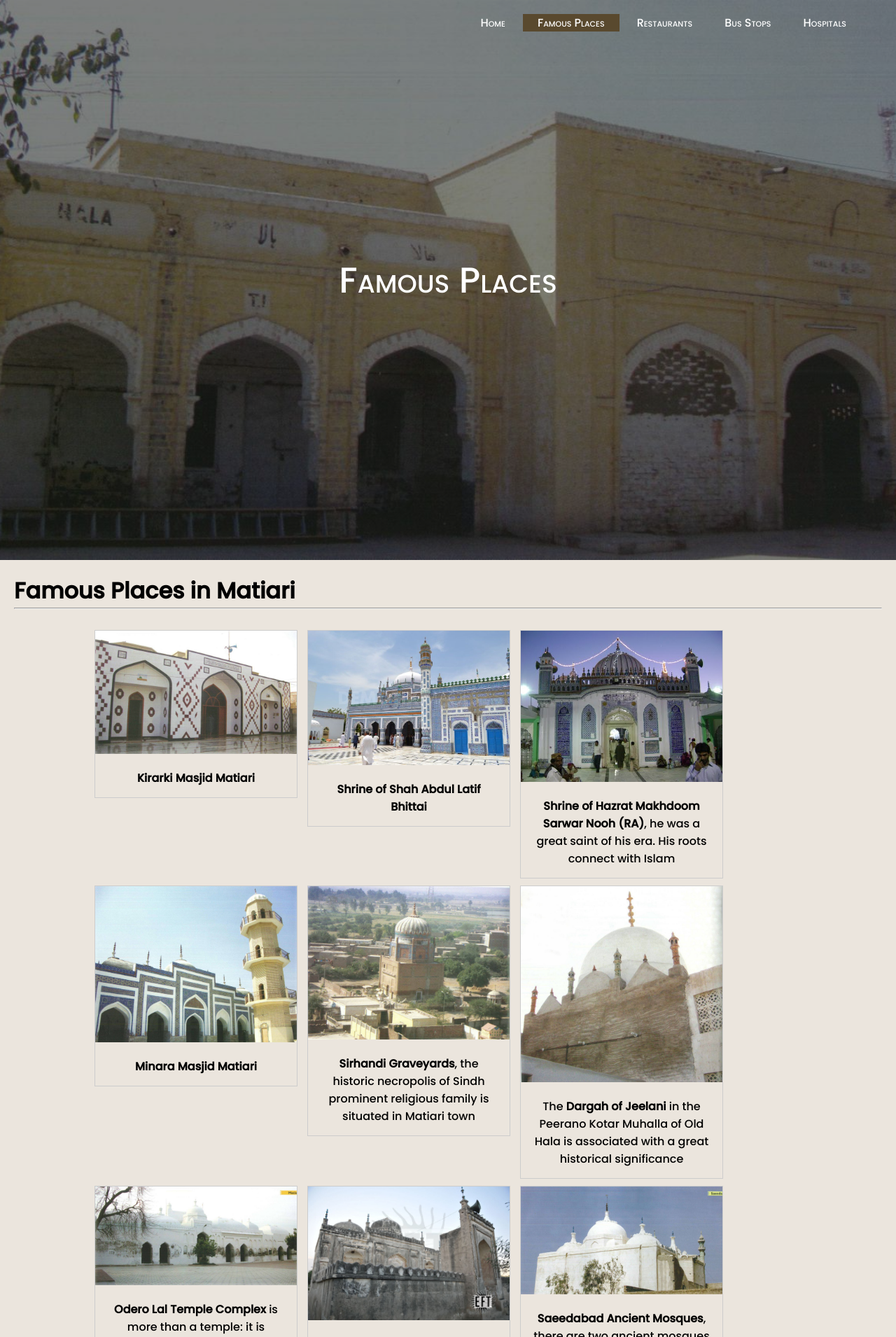
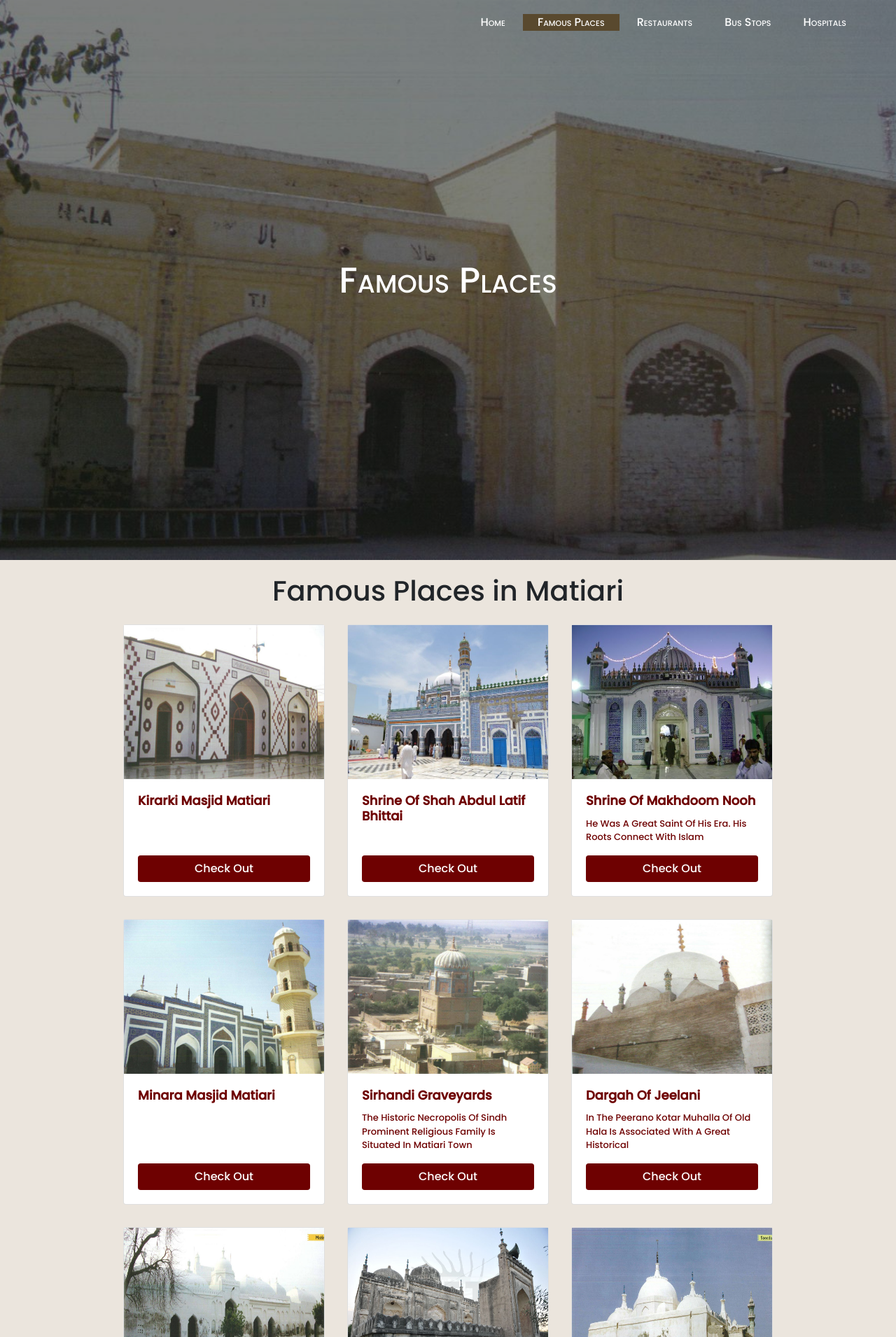
Before and after one commit to RashmikaLakshan/ExploreMatiari-HCI, a PHP site: page /famousplaces.html in a window 1280 px wide. Shown: the top 1910 px of the page at 70% size. Run offline with PHP 8.4, Linux system fonts and the light colour scheme; some libraries are stand-ins or nearby versions.

Commit message:
Change famous places tiles

```diff
--- a/css/style.css
+++ b/css/style.css
@@ -102,7 +102,8 @@ header {
 
 /* HISTORY */
 .history {
-  margin: 20px;
+  /* margin: 20px; */
+  padding-top: 20px;
 }
 
 .history-para {
@@ -276,3 +277,38 @@ header {
 .logo-text .logo-span {
   color: #a2c376;
 }
+
+.zoom {
+  transition: transform .5s;
+}
+
+.zoom:hover {
+  box-shadow: 0 4px 8px 0 rgba(0, 0, 0, 0.2), 0 6px 20px 0 rgba(0, 0, 0, 0.19);
+  -ms-transform: scale(1.05); /* IE 9 */
+  -webkit-transform: scale(1.05); /* Safari 3-8 */
+  transform: scale(1.05);
+}
+
+.btn-checkout{
+  background-color: #6e0101;
+  color: white;
+}
+
+.btn-checkout:hover{
+  background-color: rgb(235, 235, 235);
+  color: #6e0101;
+}
+
+.card-title{
+  font-size: large;
+  color: #6e0101;
+  font-weight: bold;
+  text-transform: capitalize;
+}
+
+.card-text{
+  font-size: small;
+  color: #6e0101;
+  font-weight: 400;
+  text-transform: capitalize;
+}
--- a/famousplaces.html
+++ b/famousplaces.html
@@ -14,6 +14,7 @@
     <meta charset="UTF-8" />
     <meta name="viewport" content="width=device-width, initial-scale=1.0" />
     <link rel="stylesheet" href="css/style.css" type="text/css" />
+    <link rel="stylesheet" href="https://maxcdn.bootstrapcdn.com/bootstrap/4.0.0/css/bootstrap.min.css" integrity="sha384-Gn5384xqQ1aoWXA+058RXPxPg6fy4IWvTNh0E263XmFcJlSAwiGgFAW/dAiS6JXm" crossorigin="anonymous">
     <title>Explore Matiari</title>
   </head>
 
@@ -47,15 +48,16 @@
     <!-- // Title heading -->
 
     <!-- PAGE WRAPPER -->
-    <div class="page-wrapper">
-      <div class="history">
-        <h1 class="history-heading1">Famous Places in Matiari</h1>
+    <div class="page-wrapper" >
+      <div class="history d-flex justify-content-center">
+        <h1 class="history-heading1 text-center" >Famous Places in Matiari</h1>
         <hr />
       </div>
       <!-- IMAGE GALLERY -->
-      <div class="image-gallery">
+      <!-- <div class="image-gallery"> -->
+
         <!-- IMAGE -->
-        <div class="responsive">
+        <!-- <div class="responsive">
           <div class="gallery">
             <a href="images/famousplaces/masjidKirarki.jpg" target="_blank"
               ><img
@@ -67,11 +69,10 @@
             /></a>
             <div class="des"><strong>Kirarki Masjid Matiari</strong></div>
           </div>
-        </div>
+        </div> -->
         <!-- // IMAGE -->
-
         <!-- IMAGE -->
-        <div class="responsive">
+        <!-- <div class="responsive">
           <div class="gallery">
             <a
               href="images/famousplaces/shrineShahAbdulLatif.jpg"
@@ -87,9 +88,9 @@
               <strong>Shrine of Shah Abdul Latif Bhittai</strong>
             </div>
           </div>
-        </div>
+        </div> -->
         <!-- IMAGE -->
-        <div class="responsive">
+        <!-- <div class="responsive">
           <div class="gallery">
             <a href="images/famousplaces/shrineMakhdoomNooh.jpg" target="_blank"
               ><img
@@ -104,10 +105,10 @@
               was a great saint of his era. His roots connect with Islam
             </div>
           </div>
-        </div>
+        </div> -->
         <!-- // IMAGE -->
         <!-- IMAGE -->
-        <div class="responsive">
+        <!-- <div class="responsive">
           <div class="gallery">
             <a href="images/famousplaces/masjidMinara.jpg" target="_blank"
               ><img
@@ -119,10 +120,10 @@
             /></a>
             <div class="des"><strong>Minara Masjid Matiari</strong></div>
           </div>
-        </div>
+        </div> -->
         <!-- // IMAGE -->
         <!-- IMAGE -->
-        <div class="responsive">
+        <!-- <div class="responsive">
           <div class="gallery">
             <a href="images/famousplaces/graveyardSirhari.jpg" target="_blank"
               ><img
@@ -137,10 +138,10 @@
               Sindh prominent religious family is situated in Matiari town
             </div>
           </div>
-        </div>
+        </div> -->
         <!-- // IMAGE -->
         <!-- IMAGE -->
-        <div class="responsive">
+        <!-- <div class="responsive">
           <div class="gallery">
             <a href="images/famousplaces/shrineJeelani.jpg" target="_blank"
               ><img
@@ -156,10 +157,10 @@
               significance
             </div>
           </div>
-        </div>
+        </div> -->
         <!-- // IMAGE -->
         <!-- IMAGE -->
-        <div class="responsive">
+        <!-- <div class="responsive">
           <div class="gallery">
             <a href="images/famousplaces/templecomplex.jpg" target="_blank"
               ><img
@@ -174,10 +175,10 @@
               it is centuries old sanctuary for Hindus and Muslims
             </div>
           </div>
-        </div>
+        </div> -->
         <!-- // IMAGE -->
         <!-- IMAGE -->
-        <div class="responsive">
+        <!-- <div class="responsive">
           <div class="gallery">
             <a href="images/famousplaces/tombsTalpurs.jpg" target="_blank"
               ><img
@@ -192,10 +193,10 @@
               the capital of the Talpurs before they moved to Hyderabad,
             </div>
           </div>
-        </div>
+        </div> -->
         <!-- // IMAGE -->
         <!-- IMAGE -->
-        <div class="responsive">
+        <!-- <div class="responsive">
           <div class="gallery">
             <a href="images/famousplaces/masjidSaeedabad.jpg" target="_blank"
               ><img
@@ -211,10 +212,10 @@
               situated in new and the old Saeedabad localities
             </div>
           </div>
-        </div>
+        </div> -->
         <!-- // IMAGE -->
         <!-- IMAGE -->
-        <div class="responsive">
+        <!-- <div class="responsive">
           <div class="gallery">
             <a href="images/famousplaces/saeedabadprison.jpg" target="_blank"
               ><img
@@ -230,10 +231,10 @@
               their existence
             </div>
           </div>
-        </div>
+        </div> -->
         <!-- // IMAGE -->
         <!-- IMAGE -->
-        <div class="responsive">
+        <!-- <div class="responsive">
           <div class="gallery">
             <a href="images/famousplaces/saeedabadprison2.jpg" target="_blank"
               ><img
@@ -245,10 +246,10 @@
             /></a>
             <div class="des"><strong> Saeedabad Prison (1928) </strong></div>
           </div>
-        </div>
+        </div> -->
         <!-- // IMAGE -->
         <!-- IMAGE -->
-        <div class="responsive">
+        <!-- <div class="responsive">
           <div class="gallery">
             <a href="images/famousplaces/pirjhando.jpg" target="_blank"
               ><img
@@ -263,10 +264,10 @@
               one of the prominent and prestigious centres
             </div>
           </div>
-        </div>
+        </div> -->
         <!-- // IMAGE -->
         <!-- IMAGE -->
-        <div class="responsive">
+        <!-- <div class="responsive">
           <div class="gallery">
             <a href="images/famousplaces/shrineHashim.jpg" target="_blank"
               ><img
@@ -280,10 +281,10 @@
               <strong>Shrine of Sakhi Syed Hashim Shah Badshah</strong>
             </div>
           </div>
-        </div>
+        </div> -->
         <!-- // IMAGE -->
         <!-- IMAGE -->
-        <div class="responsive">
+        <!-- <div class="responsive">
           <div class="gallery">
             <a href="images/famousplaces/masjidJamia.jpg" target="_blank"
               ><img
@@ -295,10 +296,10 @@
             /></a>
             <div class="des"><strong>Jamia Masjid Matiari</strong></div>
           </div>
-        </div>
+        </div> -->
         <!-- // IMAGE -->
         <!-- IMAGE -->
-        <div class="responsive">
+        <!-- <div class="responsive">
           <div class="gallery">
             <a href="images/famousplaces/shrineRakundin.jpg" target="_blank"
               ><img
@@ -312,10 +313,16 @@
               <strong>Shrine of Sakhi Syed Rakundin Shah Badshah</strong>
             </div>
           </div>
-        </div>
+        </div> -->
         <!-- // IMAGE  -->
+      <!-- </div> -->
+      <!-- // IMAGE GALLERY-->
+
+      <div class="container">
+        <div class="row justify-content-center d-flex" id="gallery" ></div>
       </div>
-      <!-- // IMAGE GALLERY-->
+
+
     </div>
     <!-- // PAGE WRAPPER-->
 
@@ -366,3 +373,120 @@
     <!-- // Footer -->
   </body>
 </html>
+
+<script src="https://ajax.googleapis.com/ajax/libs/jquery/3.5.1/jquery.min.js"></script>
+<script src="https://code.jquery.com/jquery-3.2.1.slim.min.js" integrity="sha384-KJ3o2DKtIkvYIK3UENzmM7KCkRr/rE9/Qpg6aAZGJwFDMVNA/GpGFF93hXpG5KkN" crossorigin="anonymous"></script>
+<script src="https://cdnjs.cloudflare.com/ajax/libs/popper.js/1.12.9/umd/popper.min.js" integrity="sha384-ApNbgh9B+Y1QKtv3Rn7W3mgPxhU9K/ScQsAP7hUibX39j7fakFPskvXusvfa0b4Q" crossorigin="anonymous"></script>
+<script src="https://maxcdn.bootstrapcdn.com/bootstrap/4.0.0/js/bootstrap.min.js" integrity="sha384-JZR6Spejh4U02d8jOt6vLEHfe/JQGiRRSQQxSfFWpi1MquVdAyjUar5+76PVCmYl" crossorigin="anonymous"></script>
+<script>
+  var data = [
+    {
+      "image":"images/famousplaces/masjidKirarki.jpg",
+      "title": "Kirarki Masjid Matiari",
+      "description":"",
+      "link": "https://youtube.com"
+    },
+    {
+      "image":"images/famousplaces/shrineShahAbdulLatif.jpg",
+      "title": "Shrine of Shah Abdul Latif Bhittai",
+      "description":"",
+      "link": "https://youtube.com"
+    },
+    {
+      "image":"images/famousplaces/shrineMakhdoomNooh.jpg",
+      "title": "Shrine of Makhdoom Nooh",
+      "description":"he was a great saint of his era. His roots connect with Islam",
+      "link": "https://youtube.com"
+    },
+    {
+      "image":"images/famousplaces/masjidMinara.jpg",
+      "title": "Minara Masjid Matiari",
+      "description":"",
+      "link": "https://youtube.com"
+    },
+    {
+      "image":"images/famousplaces/graveyardSirhari.jpg",
+      "title": "Sirhandi Graveyards",
+      "description":"the historic necropolis of Sindh prominent religious family is situated in Matiari town",
+      "link": "https://youtube.com"
+    },
+    {
+      "image":"images/famousplaces/shrineJeelani.jpg",
+      "title": "Dargah of Jeelani",
+      "description":"in the Peerano Kotar Muhalla of Old Hala is associated with a great historical",
+      "link": "https://youtube.com"
+    },
+    {
+      "image":"images/famousplaces/templecomplex.jpg",
+      "title": "Odero Lal Temple Complex",
+      "description":"is more than a temple. it is centuries old sanctuary for Hindus and Muslims",
+      "link": "https://youtube.com"
+    },
+    {
+      "image":"images/famousplaces/tombsTalpurs.jpg",
+      "title": "Tombs of Talpurs",
+      "description":"Khudabad, near Hala was once the capital of the Talpurs before they moved to Hyderabad,",
+      "link": "https://youtube.com"
+    },
+    {
+      "image":"images/famousplaces/masjidSaeedabad.jpg",
+      "title": "Saeedabad Ancient Mosques",
+      "description":"hardly very few architectural monuments of colonial period could have managed their existence",
+      "link": "https://youtube.com"
+    },
+    {
+      "image":"images/famousplaces/saeedabadprison.jpg",
+      "title": "Saeedabad Monument (1928)",
+      "description":"",
+      "link": "https://youtube.com"
+    },
+    {
+      "image":"images/famousplaces/pirjhando.jpg",
+      "title": "Pir Jhando villages",
+      "description":"in Saeedabad taluka had been one of the prominent and prestigious centres",
+      "link": "https://youtube.com"
+    },
+    {
+      "image":"images/famousplaces/shrineHashim.jpg",
+      "title": "Shrine of Sakhi Syed Hashim Shah Badshah",
+      "description":"",
+      "link": "https://youtube.com"
+    },
+    {
+      "image":"images/famousplaces/masjidJamia.jpg",
+      "title": "Jamia Masjid Matiari",
+      "description":"",
+      "link": "https://youtube.com"
+    },
+    {
+      "image":"images/famousplaces/shrineRakundin.jpg",
+      "title": "Shrine of Sakhi Syed Rakundin Shah Badshah",
+      "description":"",
+      "link": "https://youtube.com"
+    },
+  ]
+
+  var html = '<div class="card m-3 zoom" style="width: 18rem;">';
+  html += '<div class="card-head"></div>';
+  html += '<div class="card-body d-flex flex-column">';
+  html += '<h5 class="card-title"></h5>';
+  html += '<p class="card-text"></p>';
+  html += '<a href="#" class="btn btn-checkout mt-auto text-center card-btn">Check Out</a>';
+  html += '</div>';
+  html += '</div>';
+
+  for (var i = 0; i < data.length; i++) {
+    $('#gallery').append(html);
+
+    uimg = data[i].image;
+
+    var $img = $("<img/>");
+    $img.width('286px');
+    $img.height('220px');
+    $img.attr("src", uimg);
+    $(".card-head:eq("+i+")").append($img);
+    $(".card-title:eq("+i+")").text(data[i].title);
+    $(".card-text:eq("+i+")").text(data[i].description);
+    $(".btn:eq("+i+")").attr("href",data[i].link);
+  }
+</script>
```
